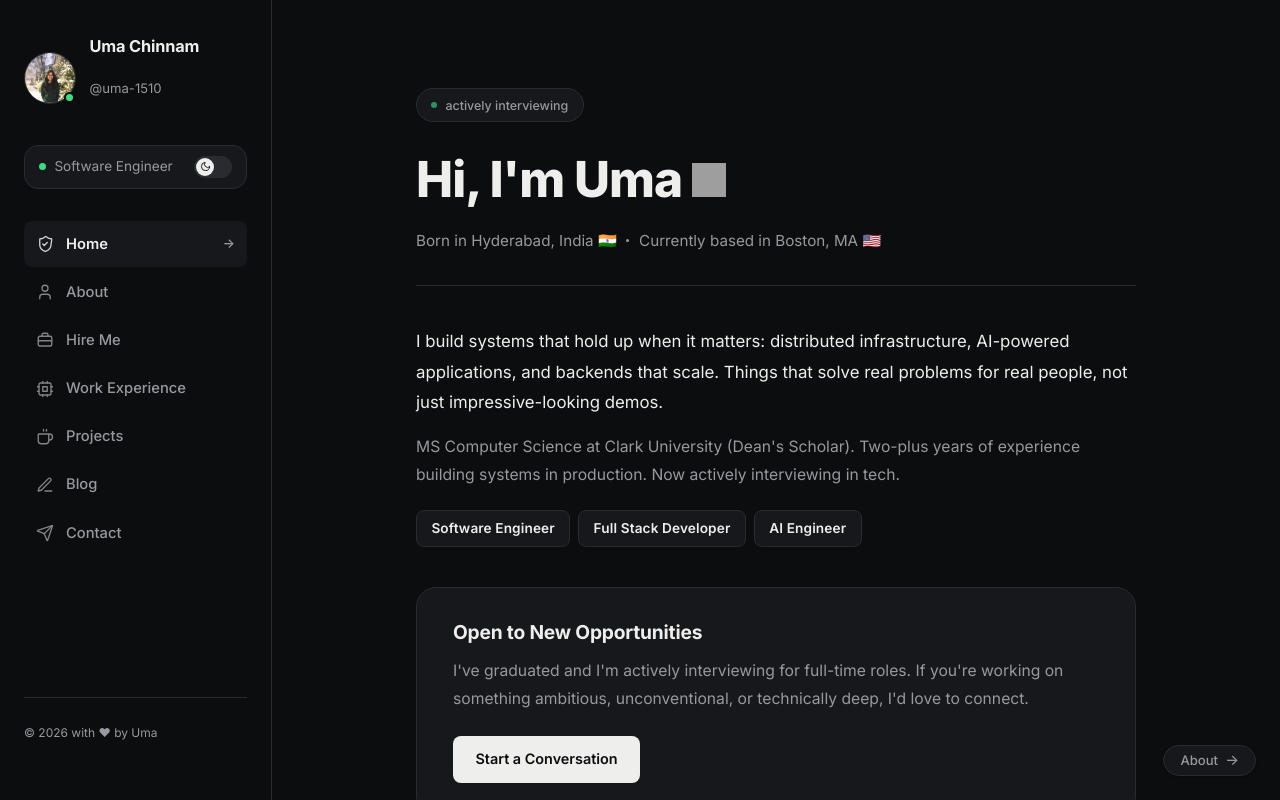
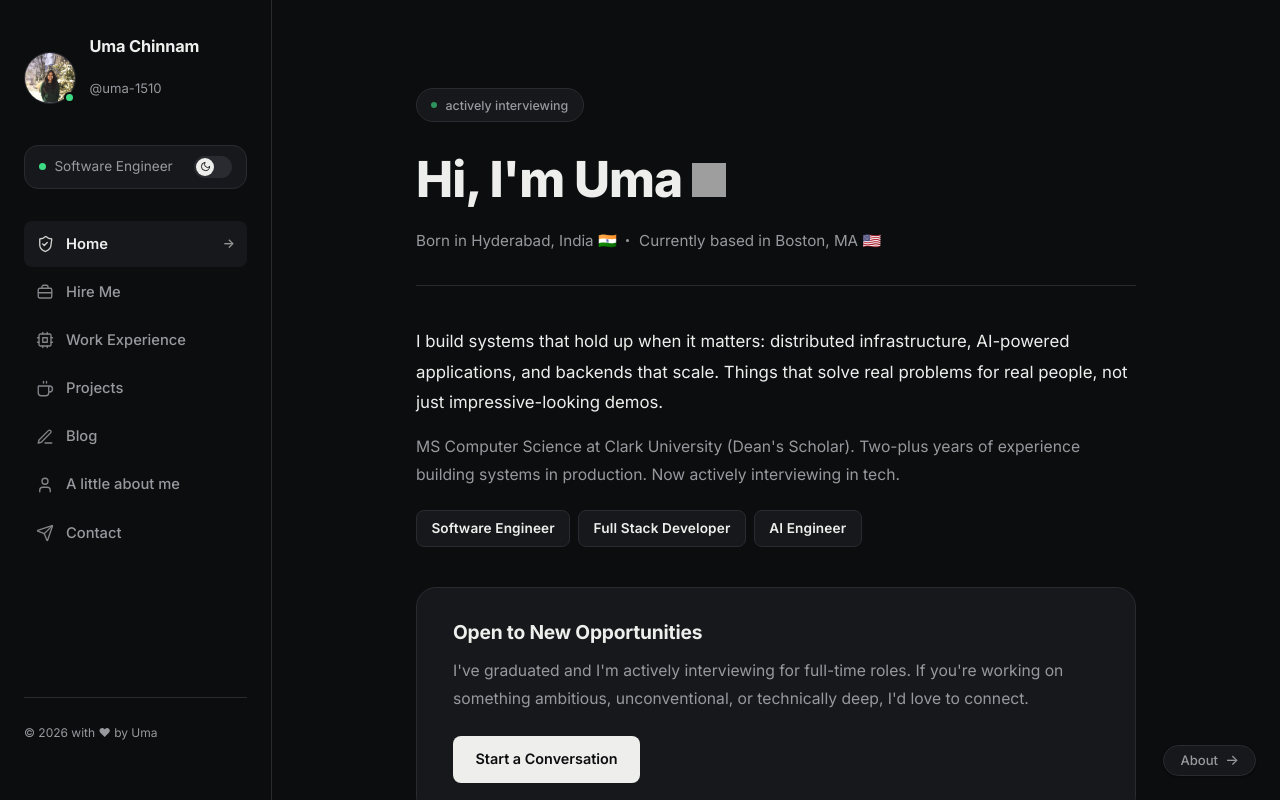
Before and after one commit to uma-1510/my-portfolio, a Next.js app: page / in a window 1280 px wide. Built offline with nearby package versions, Linux system fonts and the light colour scheme; grey boxes are pictures that could not be loaded.

Commit message:
Update About link and label in Sidebar component

```diff
--- a/components/Sidebar.tsx
+++ b/components/Sidebar.tsx
@@ -30,10 +30,6 @@ const NAV_LINKS: NavLink[] = [
     icon: <svg {...iconProps}><path d="M20 13c0 5-3.5 7.5-7.35 8.95a1 1 0 0 1-.6.01C8.5 20.5 5 18 5 13V6a1 1 0 0 1 1-1c2 0 4.5-1.2 6.24-2.72a1.17 1.17 0 0 1 1.52 0C15.51 3.81 18 5 20 5a1 1 0 0 1 1 1z" /><path d="m9 12 2 2 4-4" /></svg>,
   },
   {
-    href: '/about', label: 'About',
-    icon: <svg {...iconProps}><path d="M19 21v-2a4 4 0 0 0-4-4H9a4 4 0 0 0-4 4v2" /><circle cx="12" cy="7" r="4" /></svg>,
-  },
-  {
     href: '/hire', label: 'Hire Me',
     icon: <svg {...iconProps}><rect x="3" y="7" width="18" height="13" rx="2" /><path d="M8 7V5a2 2 0 0 1 2-2h4a2 2 0 0 1 2 2v2" /><line x1="3" y1="13" x2="21" y2="13" /></svg>,
   },
@@ -49,6 +45,10 @@ const NAV_LINKS: NavLink[] = [
   {
     href: '/blog', label: 'Blog',
     icon: <svg {...iconProps}><path d="M12 20h9" /><path d="M16.5 3.5a2.121 2.121 0 0 1 3 3L7 19l-4 1 1-4Z" /></svg>,
+  },
+  {
+    href: '/about', label: 'A little about me',
+    icon: <svg {...iconProps}><path d="M19 21v-2a4 4 0 0 0-4-4H9a4 4 0 0 0-4 4v2" /><circle cx="12" cy="7" r="4" /></svg>,
   },
   {
     href: '/contact', label: 'Contact',
```
